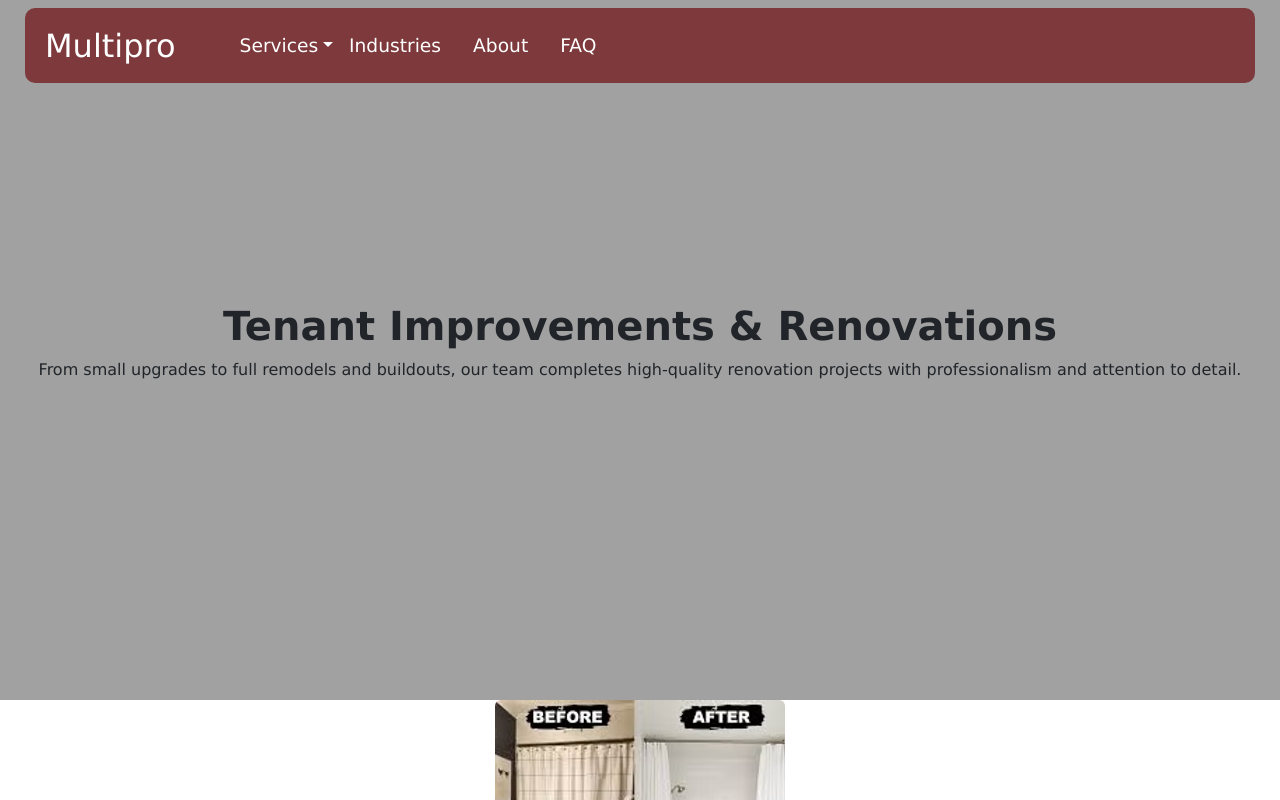
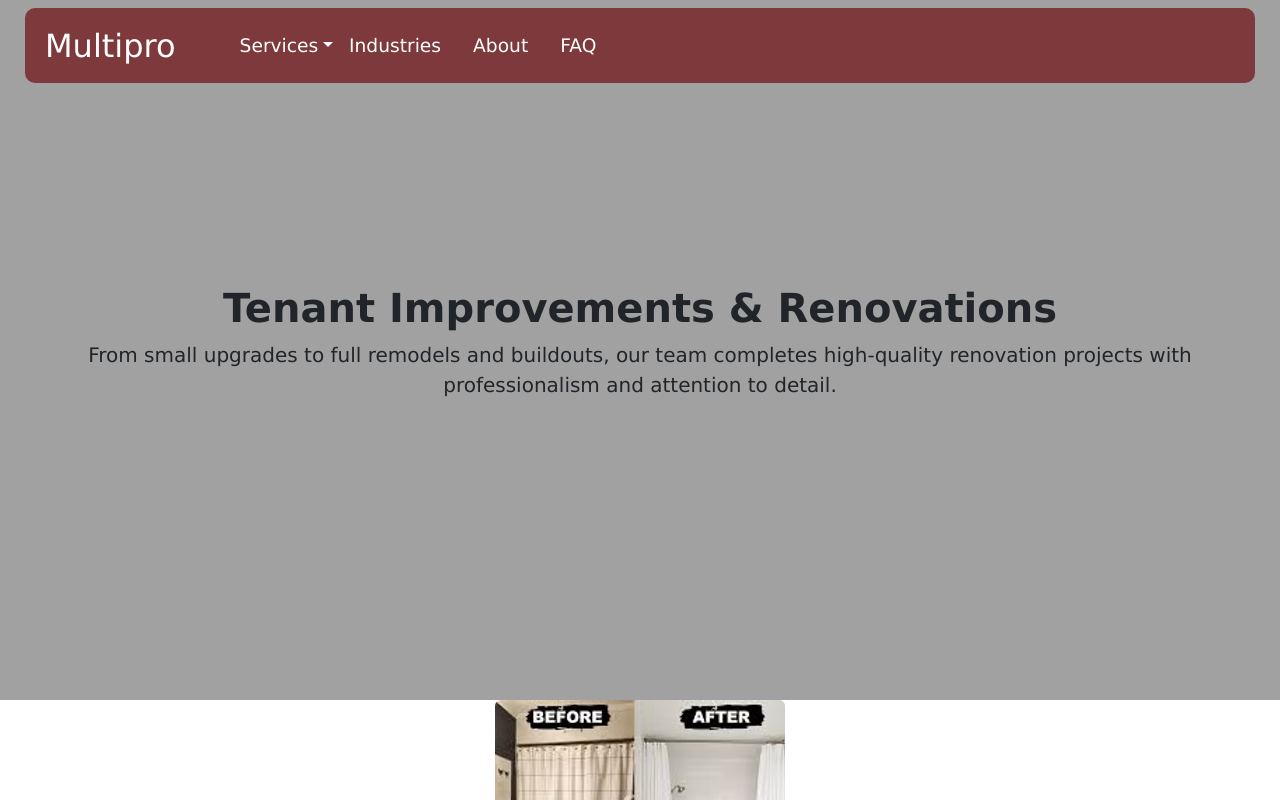
Before and after one commit to grossregan/multipro-frontend, a React (Vite) app: page /tir in a window 1280 px wide. Shown: the top 800 px of the page. Built offline with nearby package versions, Linux system fonts and the light colour scheme.

Commit message:
reformatting and refactoring

```diff
--- a/src/App.tsx
+++ b/src/App.tsx
@@ -30,7 +30,7 @@ const routes = [
       },
       {
         path: "tir",
-        element: <TenantIR />
+        element: <TenantIR />,
       },
     ],
   },
--- a/src/components/PageHeader.tsx
+++ b/src/components/PageHeader.tsx
@@ -1,21 +1,19 @@
 interface pageData {
-    pageName: string,
-    serviceDescription: string,
-    imgSrc?: string
+  pageName: string;
+  serviceDescription: string;
+  imgSrc?: string;
 }
 
-function PageHeader(data:pageData) {
+function PageHeader(data: pageData) {
   return (
     <>
       <div
         className="container-fluid text-center d-flex align-items-center flex-column"
-        style={{ height: "700px", backgroundColor:"rgb(161, 161, 161)" }}
+        style={{ height: "700px", backgroundColor: "rgb(161, 161, 161)" }}
       >
         <div className="m-auto">
-          <h1 className="fw-bolder">{data.pageName}</h1>
-          <p>
-           {data.serviceDescription}
-          </p>
+          <h1 className="fw-bolder fs-1">{data.pageName}</h1>
+          <p className="fs-5">{data.serviceDescription}</p>
         </div>
       </div>
       <img src={data.imgSrc} className="rounded mx-auto d-block" alt="" />
@@ -23,4 +21,4 @@ function PageHeader(data:pageData) {
   );
 }
 
-export default PageHeader
+export default PageHeader;
--- a/src/fullPages/CommonArea.tsx
+++ b/src/fullPages/CommonArea.tsx
@@ -1,4 +1,3 @@
-import React from "react";
 import PageHeader from "../components/PageHeader";
 import CAimg from "../assets/commonArea.avif";
 
--- a/src/fullPages/Repairs.tsx
+++ b/src/fullPages/Repairs.tsx
@@ -1,4 +1,3 @@
-import React from "react";
 import PageHeader from "../components/PageHeader";
 
 
--- a/src/fullPages/TenantIR.tsx
+++ b/src/fullPages/TenantIR.tsx
@@ -1,4 +1,3 @@
-import React from "react";
 import PageHeader from "../components/PageHeader";
 import tir from "../assets/tir.avif";
 
```
Also changed, not shown: src/fullPages/Home.tsx (+8 -2 lines).
